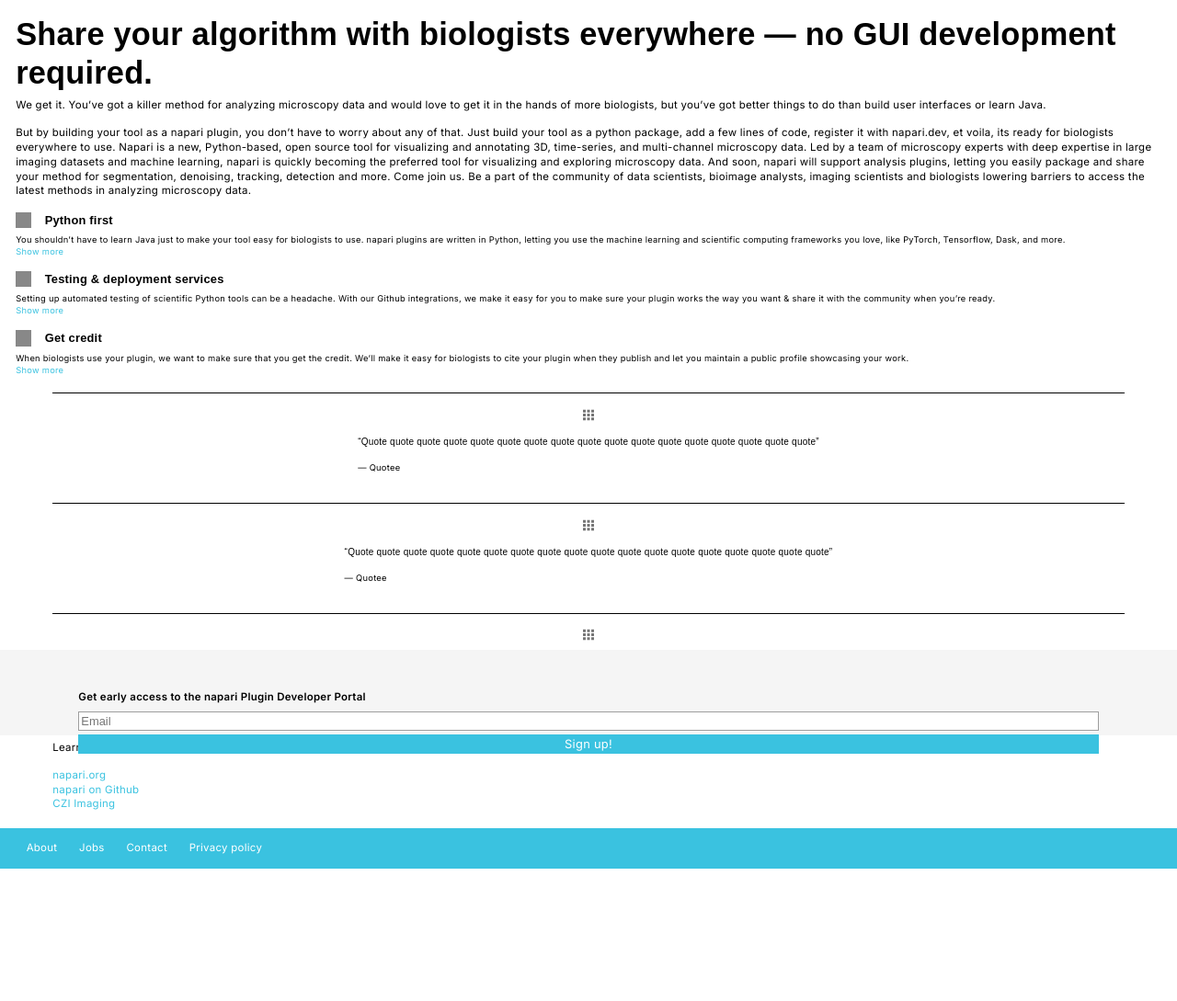
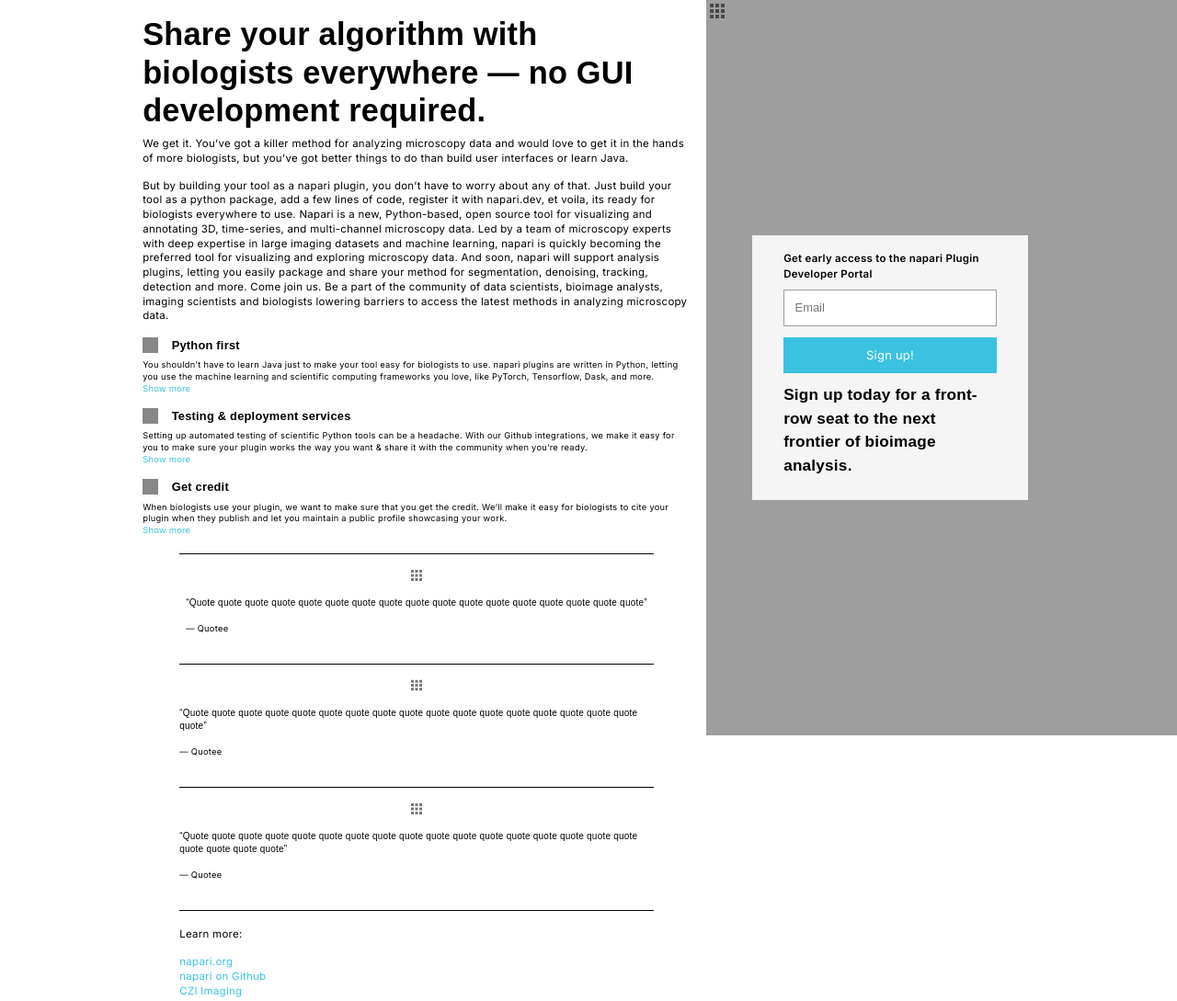
Before and after one commit to chanzuckerberg/napari.dev, a plain HTML site: page index.html in a window 1280 px wide. Shown: the top 1089 px of the page at 92% size. Before the commit the page ends 1038 px from the top, so only its background shows below. Drawn offline with Linux system fonts and the light colour scheme; a web font is replaced by a local one.

Commit message:
add media queries for wider screens

```diff
--- a/index.html
+++ b/index.html
@@ -50,7 +50,7 @@
               <p class="body body--small">— Quotee</p>
             </div>
           </div>
-          <div class="quote last">
+          <div class="quote">
             <img src="res/apps.svg" class="quote__icon" aria-hidden="true">
             <div class="quote__text">
               <q>“Quote quote quote quote quote quote quote quote quote quote quote quote quote quote quote quote quote quote quote quote quote”</q>
--- a/res/index.scss
+++ b/res/index.scss
@@ -3,8 +3,8 @@
 $color-black: #000000;
 $color-gray-off-white: #F5F5F5;
 $color-gray-medium: #9E9E9E;
-$mobile-signup-height: 13rem;
 $min-width: 300px;
+$max-width: 1050px;
 
 :root {
     --multiplier: 0.716;
@@ -110,22 +110,18 @@
     width: 100%;
     min-width: $min-width;
     box-sizing: border-box;
-    margin-bottom: $mobile-signup-height;
 
     main {
-        margin: 2.4rem;
+        padding: 2.4rem;
+        box-sizing: border-box;
     }
 }
 
 .signup-container {
     width: 100%;
     min-width: $min-width;
-    box-sizing: border-box;
-    background-color: $color-gray-off-white;
-    padding: (10px / $min-width) * 100% (20px / $min-width) * 100%;
-    position: fixed;
+    position: sticky;
     bottom: 0;
-    height: $mobile-signup-height;
 }
 
 .signup-hero {
@@ -133,15 +129,18 @@
     flex-direction: column;
     justify-content: space-around;
     width: 100%;
+    box-sizing: border-box;
+    background-color: $color-gray-off-white;
+    padding: (10px / $min-width) * 100% (20px / $min-width) * 100%;
 
     &__form {
         input, button {
             width: 100%;
-            height: 3rem;
             box-sizing: border-box;
             font-size: 1.8rem;
             line-height: 2.4rem;
             border-radius: 0.01rem;
+            padding: .8rem .5rem;
         }
 
         input[type="email"] {
@@ -220,7 +219,7 @@
         align-items: center;
         justify-content: center;
         padding-bottom: 2.4rem;
-        border-top: 0.1rem solid $color-black;
+        border-bottom: 0.1rem solid $color-black;
 
         &__icon, &__text {
             margin-top: 2rem;
@@ -230,8 +229,8 @@
             width: 2.4rem;
             height: 2.4rem;
         }
-        & + .last {
-            border-bottom: 0.1rem solid $color-black;
+        &:first-child {
+            border-top: 0.1rem solid $color-black;
         }
 
         q {
@@ -250,3 +249,68 @@
         }
     }
 }
+
+// ====================
+//    MEDIA QUERIES
+// ====================
+@media all and (min-width: 400px) and (max-width: 749px) {
+    .signup-hero {
+        &__form {
+            input[type="email"] {
+                width: 75%;
+                float: left;
+            }
+            button[type="submit"] {
+                width: 20%;
+                float: right;
+                margin: 1px 0 0 0;
+            }
+        }
+    }
+}
+
+@media all and (min-width: 750px) {
+    .content-container {
+        --content-percentage: .6;
+        width: calc(var(--content-percentage) * 100%);
+        float: left;
+
+        main, footer {
+            max-width: calc(var(--content-percentage) * #{$max-width});
+            float:right;
+        }
+    }
+
+    .signup-container {
+        --content-percentage: .4;
+        width: calc(var(--content-percentage) * 100%);
+        height: 100%;
+        position: fixed;
+        bottom: auto;
+        right:0;
+        background: $color-gray-medium url(apps.svg) no-repeat 0 0; //replace bg image
+        display:flex;
+        align-items:center;
+
+        .signup-hero {
+            width: 80%;
+            max-width: 300px;
+            margin-left: 50px;
+
+            &__sinker {
+                display: block;
+            }
+
+            &__form {
+                input[type="email"] {
+                    padding: 1.5rem 1.6rem;
+                    margin-bottom: 1.2rem;
+                }
+                button[type="submit"] {
+                    padding: 1.5rem;
+                    margin-bottom: 1.5rem;
+                }
+            }
+        }
+    }
+}
```
Also changed, not shown: res/index.css, 1 other file.
